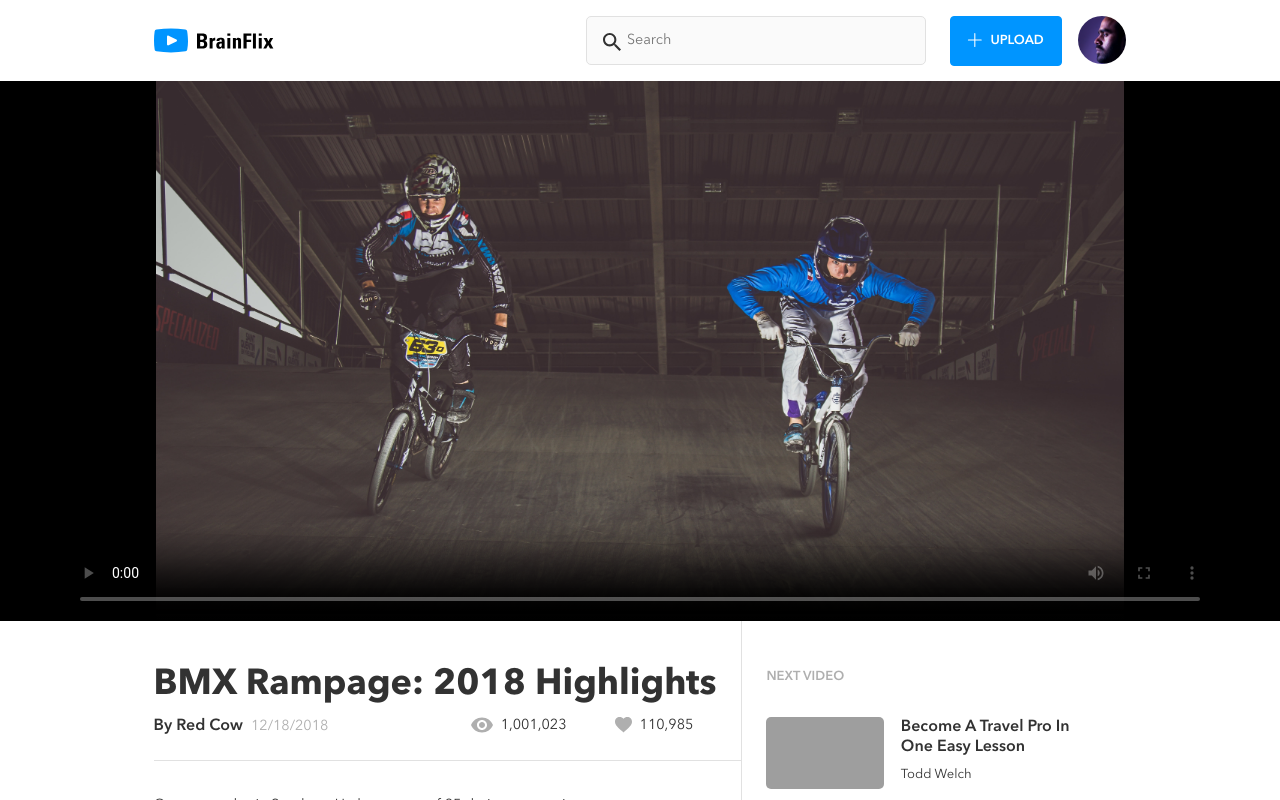
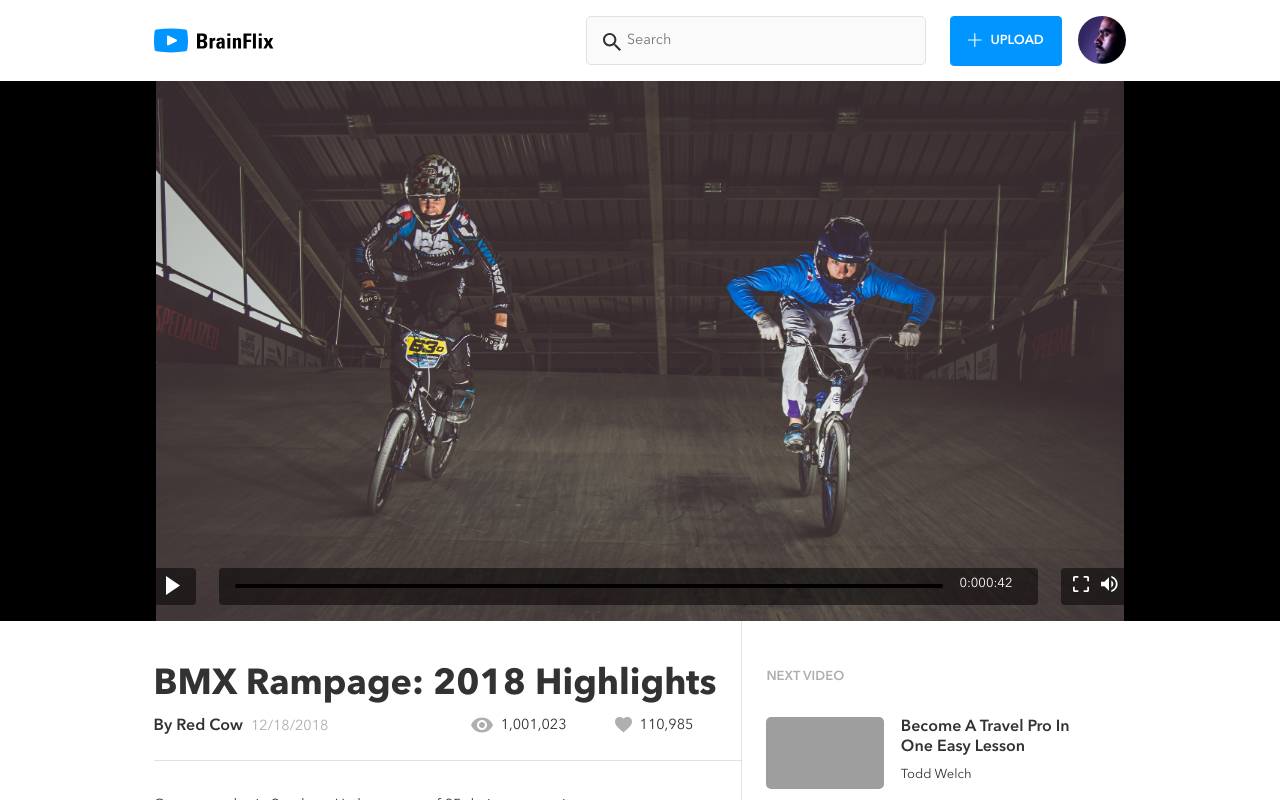
Before and after one commit to nixnori/nikki-noriega-brainflix, a React (Create React App) app in the folder sprint-1/: page / in a window 1280 px wide. Shown: the top 800 px of the page. Built offline with nearby package versions, Linux system fonts and the light colour scheme; grey boxes are pictures that could not be loaded.

Commit message:
Finish styling video

```diff
--- a/sprint-1/src/Components/Main/Video/Video.js
+++ b/sprint-1/src/Components/Main/Video/Video.js
@@ -1,13 +1,22 @@
 import React from 'react';
 import vid0 from '../../../assets/Images/video-list-0.jpg';
 import './Video.scss';
+import play from '../../../assets/Icons/SVG/Icon-play.svg';
+import fullscreen from '../../../assets/Icons/SVG/Icon-fullscreen.svg';
+import volume from '../../../assets/Icons/SVG/Icon-volume.svg';
 
 
 
 const Video = () => {
     return (
         <div className="main-video__container">
-            <video className="main-video" poster={vid0} controls></video>
+            <video className="main-video" poster={vid0}>
+            </video>
+            <div className="main-video__controls">
+                <div className="main-video__play"><img src={play} /></div>
+                <div className="main-video__scrubber"><hr className="main-video__scrubber--line"></hr><span className="main-video__time">0:000:42</span></div>
+                <div className="main-video__full-vol"><img src={fullscreen} /><img src={volume} /></div>
+            </div>
         </div>
     )
 }
--- a/sprint-1/src/Components/Main/Video/Video.scss
+++ b/sprint-1/src/Components/Main/Video/Video.scss
@@ -1,7 +1,8 @@
-@import '../../../partials/mixins', '../../../partials/mixins';
+@import '../../../partials/variables', '../../../partials/mixins';
 
 .main-video {
     width: 100%;
+    height: 100%;
 
     @include tablet {
         width: 90%;
@@ -11,13 +12,87 @@
     &__container {
         background-color: black;
         display: flex;
-
-        @include tablet {
-            height: 25rem;
-        }
+        position: relative;
 
         @include desktop {
             height: 33.75rem;
         }
     }
+
+    &__controls {
+        position: absolute;
+        bottom: 0;
+        width: 100%;
+        display: flex;
+        padding: 0 2vw 0.5rem;
+        justify-content: space-evenly;
+        left: 0;
+        right: 0;
+        margin: 0 auto;
+        text-align: center;
+
+        @include tablet {
+            width: 90%;
+            padding-bottom: 1rem;
+        }
+
+        @include desktop {
+            padding: 0 5vw 1rem;
+        }
+    }
+
+    &__play {
+        @include scrubber-bg;
+        padding: 0.5rem 1rem 0.25rem;
+    }
+
+    &__scrubber {
+        @include scrubber-bg;
+        padding: 0.5rem 1rem 0.25rem;
+        width: 50%;
+        display: flex;
+
+        @include tablet {
+            width: 75%;
+        }
+
+        @include desktop {
+            width: 80%;
+        }
+
+
+        &--line {
+            display: inline-block;
+            width: 100%;
+            border: solid 2px black;
+            border-radius: 6px;
+            margin-top: 0.5rem;
+            height: 1px;
+
+            @include tablet {
+                width: 90%;
+                margin-right: 1rem;
+            }
+        }
+
+    }
+
+    &__time {
+        display: none;
+
+        @include tablet {
+            display: inline;
+            color: $white;
+            font-size: 0.8125rem;
+        }
+    }
+
+    &__full-vol {
+        @include scrubber-bg;
+        padding: 0.5rem 0.75rem 0.25rem;
+
+        & img:first-child {
+            margin-right: 0.75rem;
+        }
+    }
 }
--- a/sprint-1/src/partials/_mixins.scss
+++ b/sprint-1/src/partials/_mixins.scss
@@ -12,3 +12,8 @@ $desktop: 1200px;
         @content;
     }
 };
+
+@mixin scrubber-bg {
+    background: rgba($color: #000000, $alpha: 0.5);
+    border-radius: 4px;
+}
```
